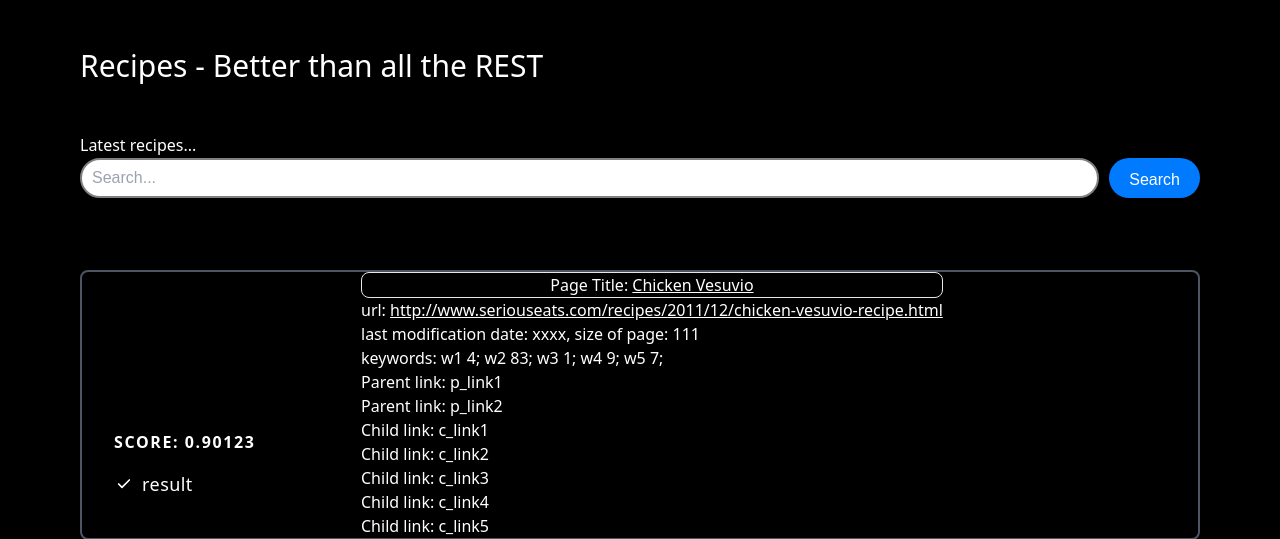
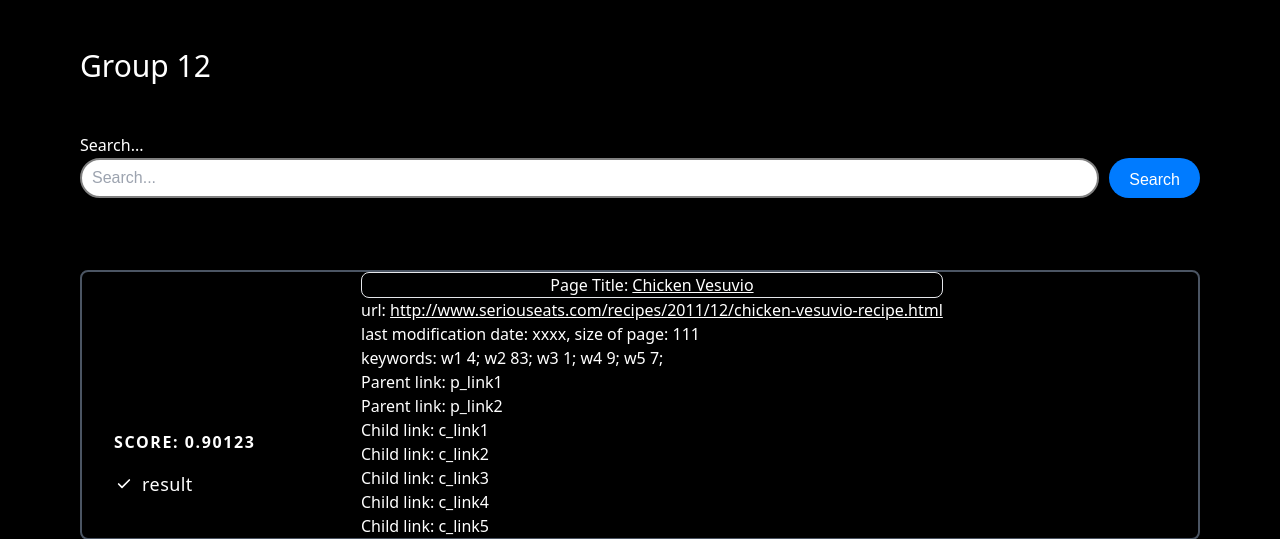
Before and after one commit to singhst/learn-search-engine-result-template, a FastAPI app: page / in a window 1280 px wide. Shown: the top 539 px of the page. Run offline with FastAPI, Linux system fonts and the light colour scheme.

Commit message:
update: enable search bar GET request

```diff
--- a/app/main.py
+++ b/app/main.py
@@ -45,7 +45,7 @@ def root(request: Request) -> dict:
 def search_keywords(
     *,
     request: Request,
-    query: Optional[str] = Query(None, min_length=3, example="chicken"),
+    query: Optional[str] = Query(None, min_length=0, example="chicken"),
     max_results: Optional[int] = 50,
 ) -> dict:
     """
@@ -54,7 +54,10 @@ def search_keywords(
     if not query:
         # we use Python list slicing to limit results
         # based on the max_results query parameter
-        return {"results": SAMPLE_DOCUMENTS[:max_results]}
+        return TEMPLATES.TemplateResponse(
+        "index.html",
+        {"request": request, "documents": ""},
+    )
 
     ### [x] get "ranked doc" by consine similarity between input `query` and documents
     # ranked_doc = getRankedDoc(query)
--- a/app/templates/index.html
+++ b/app/templates/index.html
@@ -8,18 +8,18 @@
         <div id="main" class="container px-5 py-12 mx-auto lg:px-20">
             <div class="flex flex-col flex-wrap pb-6 mb-12 text-white ">
                 <h1 class="mb-12 text-3xl font-medium text-white">
-                    Recipes - Better than all the REST
+                    Group 12
                 </h1>
                     <p class="text-base leading-relaxed">
-                        Latest recipes...</p>
+                        Search...</p>
                 <!-- OLD -->
                 <!-- <form method="get" action="www.programiz.com/search">
                     <input type="search" name="location" placeholder="Search.." />
                     <input type="submit" value="Go" />
                 </form> -->
                 <!-- Generate by https://poe.com/s/BupsbPRFybPxfudMmVfG -->
-                <form action="127.0.0.1:54055/recipe/" method="get" class="search-form">
-                    <input type="text" name="" placeholder="Search..." class="search-input" style="color:#222222" >
+                <form action="http://0.0.0.0:8001/search" method="get" class="search-form">
+                    <input type="text" name="query" placeholder="Search..." class="search-input" style="color:#222222" >
                     <button type="submit" class="search-button">Search</button>
                 </form>
                 <style>
```
